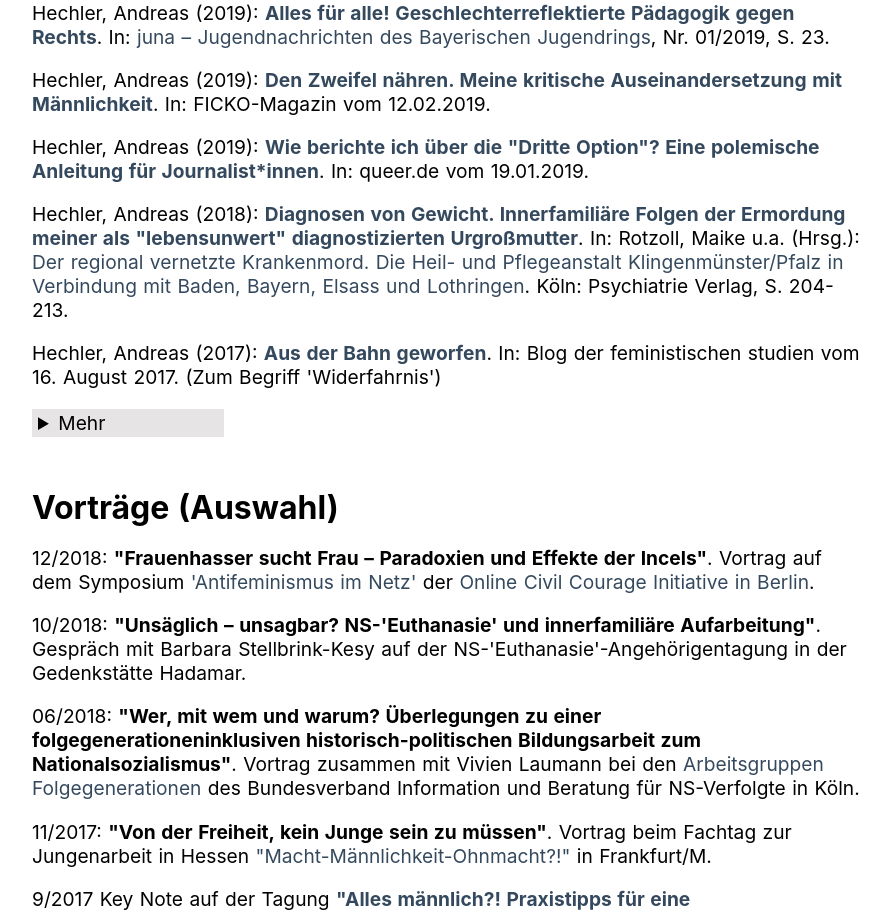
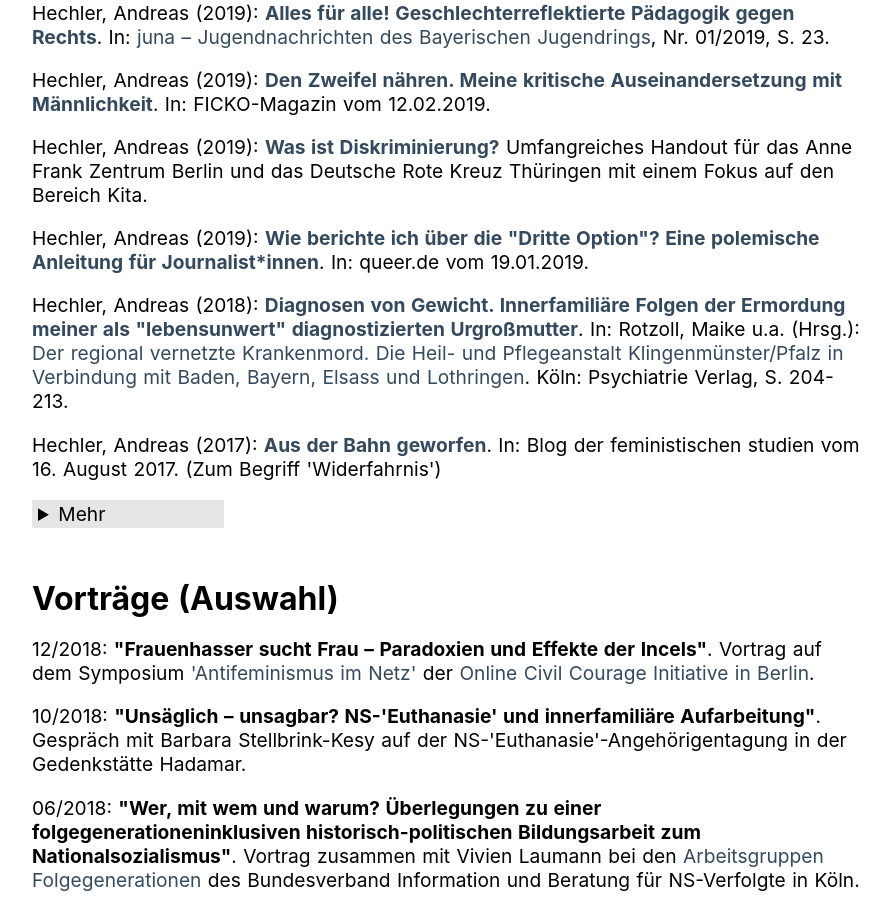
Before and after one commit to andy-9/portfolio, a Nuxt app: page /publications in a window 1280 px wide. Shown: the part 1140-2052 px from the top of the page, without its empty margins (160-1050 px from the left). Built offline with nearby package versions, Linux system fonts and the light colour scheme.

Commit message:
hyperlink new text on publications page

```diff
--- a/pages/publications/index.vue
+++ b/pages/publications/index.vue
@@ -293,6 +293,19 @@
                         mit Männlichkeit</strong
                     ></a
                 >. In: FICKO-Magazin vom 12.02.2019.
+            </p>
+
+            <p>
+                Hechler, Andreas (2019):
+                <a
+                    href="https://www.annefrank.de/fileadmin/Redaktion/Themenfelder/Zivilgesellschaft_staerken/Dokumente/Diskriminierung__Fokus_Kita.pdf"
+                    target="_blank"
+                    rel="noreferrer"
+                    ><strong>Was ist Diskriminierung?</strong></a
+                >
+                Umfangreiches Handout für das Anne Frank Zentrum Berlin und das
+                Deutsche Rote Kreuz Thüringen mit einem Fokus auf den Bereich
+                Kita.
             </p>
 
             <p>
```
